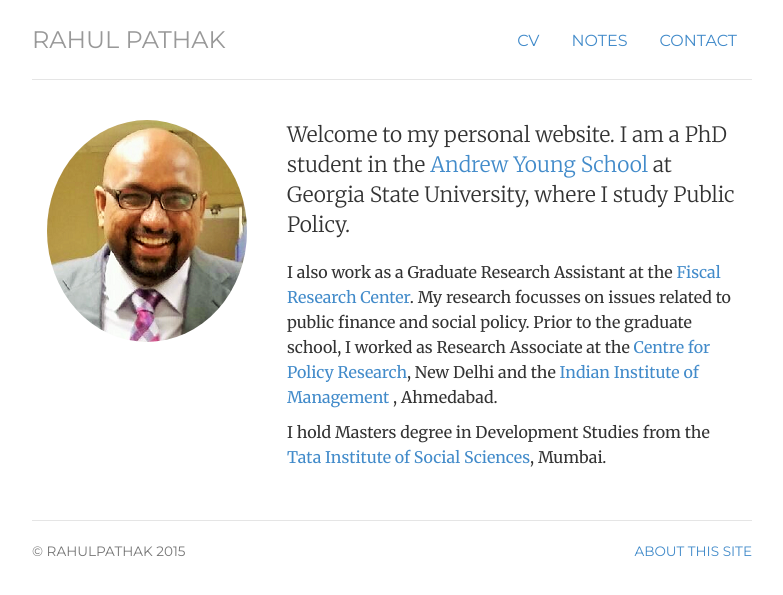
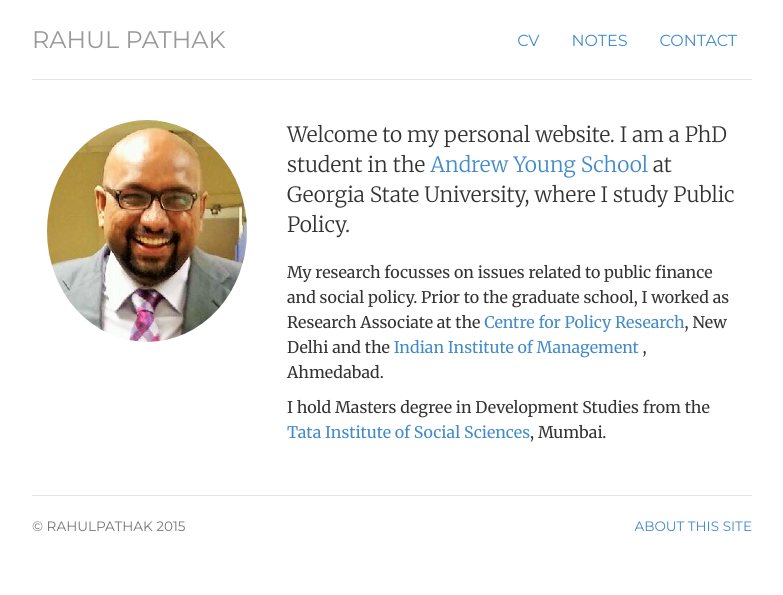
Before and after one commit to pathak-rahul/pathak-rahul.github.io, a Jekyll site: the page built from index.html, in a window 1280 px wide. Shown: the top 595 px of the page, without its empty margins (248-1031 px from the left). Built offline with Jekyll 4.4.1, drawn with Linux system fonts in a browser that asks for light colours.

Commit message:
Update index.html

```diff
--- a/index.html
+++ b/index.html
@@ -14,7 +14,7 @@ description:
 	</div>
 	<div itemscope itemtype="http://data-vocabulary.org/Person" class="col-sm-8">
 	<p class="lead"> Welcome to my personal website. I am a PhD student in the <a href="http://aysps.gsu.edu/"> Andrew Young School</a> at Georgia State University, where I study Public Policy.</p>
-	<p> I also work as a Graduate Research Assistant at the <a href="http://frc.gsu.edu/">Fiscal Research Center</a>. My research focusses on issues related to public finance and social policy. Prior to the graduate school, I worked as Research Associate at the <a href="http://www.cprindia.org/"> Centre for Policy Research</a>, New Delhi and  the <a href="http://www.iimahd.ernet.in/"> Indian Institute of Management </a>, Ahmedabad.</span> </p>
+	<p> My research focusses on issues related to public finance and social policy. Prior to the graduate school, I worked as Research Associate at the <a href="http://www.cprindia.org/"> Centre for Policy Research</a>, New Delhi and  the <a href="http://www.iimahd.ernet.in/"> Indian Institute of Management </a>, Ahmedabad.</span> </p>
 
 	<p> I hold Masters degree in Development Studies from the <a href="http://tiss.edu/"> Tata Institute of Social Sciences</a>, Mumbai.
 
```
